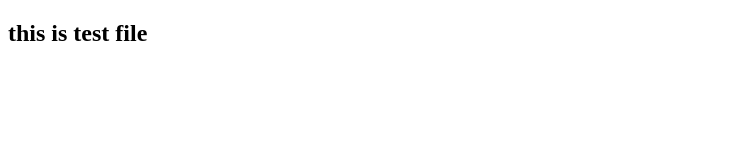
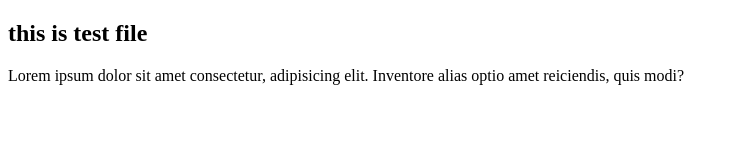
Before and after one commit to in-pooja/test, a plain HTML site: page index.html in a window 1280 px wide. Shown: the whole page, without its empty margins (0-739 px from the left). Drawn offline with Linux system fonts and the light colour scheme.

Commit message:
new change

```diff
--- a/index.html
+++ b/index.html
@@ -7,5 +7,6 @@
 </head>
 <body>
     <h2>this is test file</h2>
+    <p>Lorem ipsum dolor sit amet consectetur, adipisicing elit. Inventore alias optio amet reiciendis, quis modi?</p>
 </body>
 </html>
```
